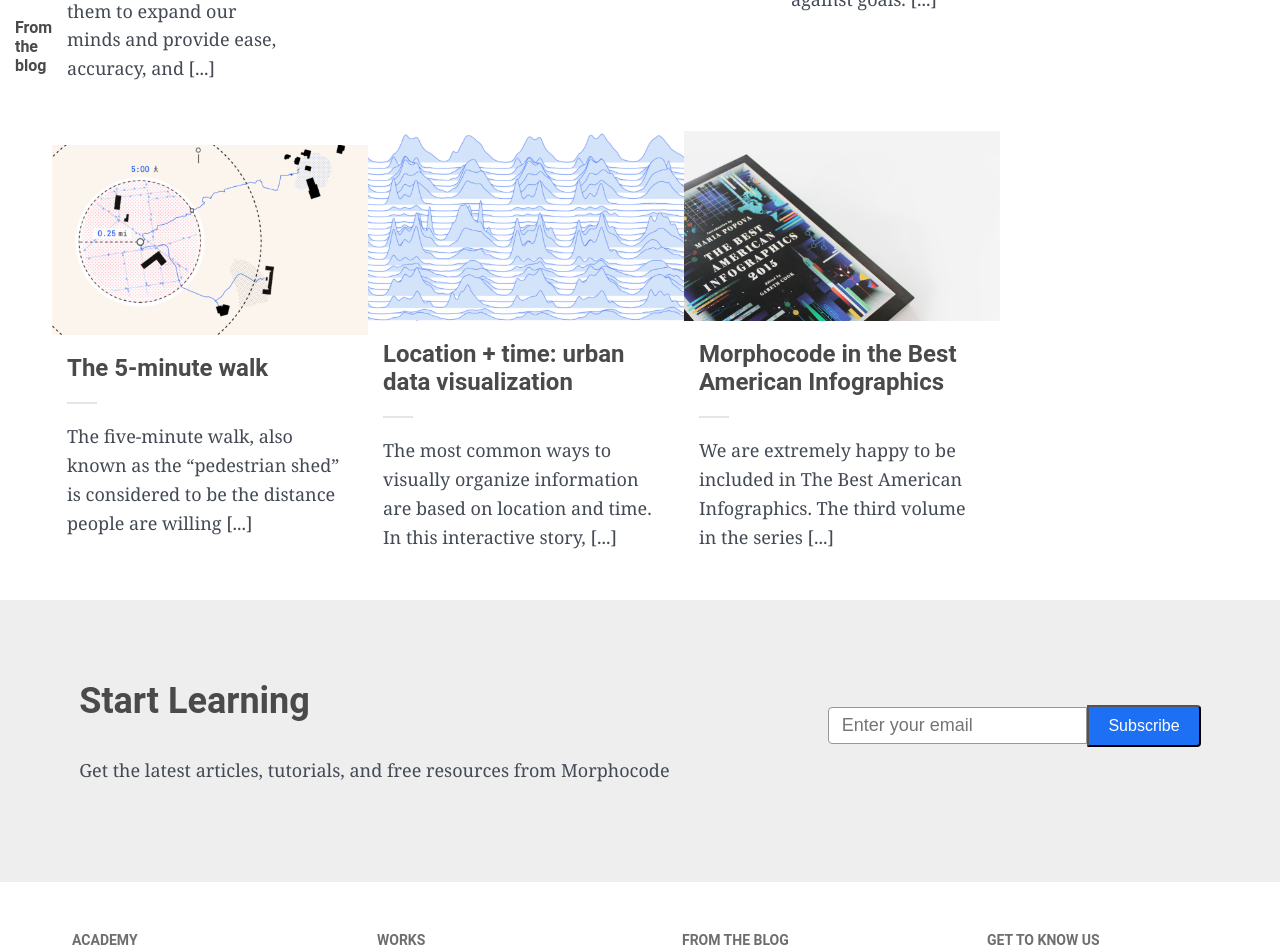
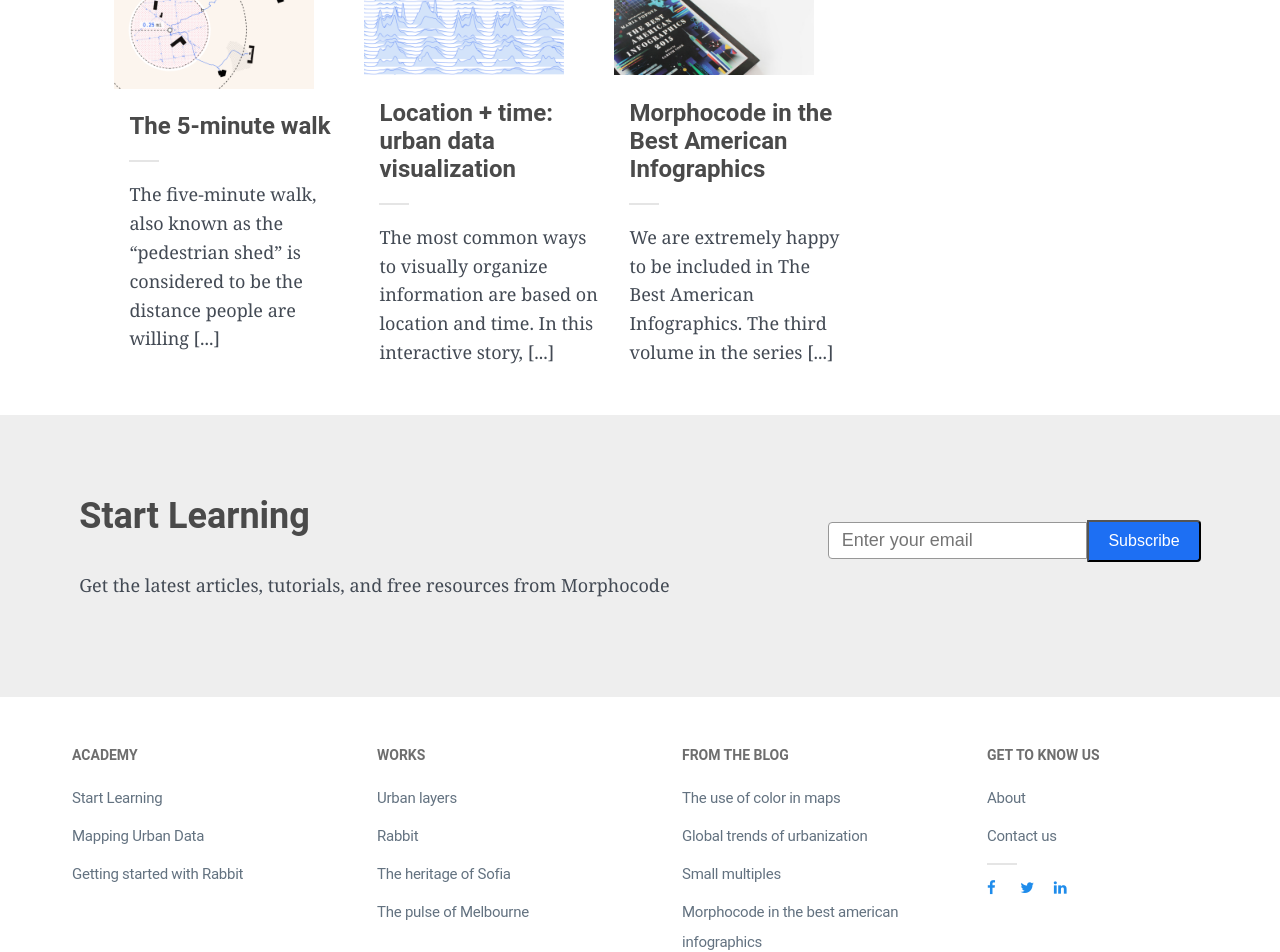
Before and after one commit to jgsheppa/react-landing-page-clone-sept-2020, a React (Create React App) app: page / in a window 1280 px wide. Shown: the part 2080-3032 px from the top of the page. Built offline with nearby package versions, Linux system fonts and the light colour scheme.

Commit message:
Add social media logos

```diff
--- a/package.json
+++ b/package.json
@@ -9,6 +9,7 @@
     "@testing-library/user-event": "^7.1.2",
     "react": "^16.13.1",
     "react-dom": "^16.13.1",
+    "react-helmet": "^6.1.0",
     "react-scripts": "3.4.3"
   },
   "scripts": {
--- a/src/App.js
+++ b/src/App.js
@@ -2,6 +2,7 @@
 import { jsx, css } from '@emotion/core';
 /** @jsxFrag React.Fragment */
 import React from 'react';
+import { Helmet } from 'react-helmet';
 import morphocodeLogo from './images/morphocode-logo.png';
 import exploringCities from './images/morphocode-exploring-cities.png';
 import illustrationWork from './images/morphocode-illustration-workflow.png';
@@ -183,7 +184,7 @@ const flexBoxGrid = css`
   flex-direction: row;
   max-height: 350;
   align-items: center;
-  max-width: 1200px;
+  max-width: 750px;
 
   .blogPost {
     display: flex;
@@ -196,7 +197,7 @@ const flexBoxGrid = css`
   }
 
   .col {
-    flex: 1;
+    flex: 1 50px;
   }
 
   h2 {
@@ -209,9 +210,8 @@ const flexBoxGrid = css`
   }
 
   img {
-    max-width: 100%;
-    max-height: auto;
-    display: block;
+    max-width: 200px;
+    max-height: 350px;
   }
 
   a {
@@ -296,7 +296,7 @@ const footerStyles = css`
     font-size: 15px;
   }
 
-  div {
+  > div {
     display: flex;
     flex-direction: column;
   }
@@ -321,6 +321,32 @@ const footerInfoStyles = css`
   }
 `;
 
+const socialMediaStyles = css`
+  display: flex;
+  flex-direction: row;
+  max-width: 100px;
+
+  a {
+    text-decoration: none !important;
+    padding: 0;
+    color: #1f8ceb;
+    width: 19px;
+    height: 19px;
+    margin: 0 16px 0 0;
+    opacity: 1;
+  }
+
+  .fa::before {
+    width: 19px;
+    height: 19px;
+  }
+
+  .fa:hover {
+    transition: color 0.3s, opacity 0.3s, transform 0.3s;
+    color: #1d6ff3;
+  }
+`;
+
 const divider = css`
   margin-top: 0.5em;
   margin-bottom: 0.5em;
@@ -332,6 +358,12 @@ const divider = css`
 function App() {
   return (
     <>
+      <Helmet>
+        <link
+          rel="stylesheet"
+          href="https://cdnjs.cloudflare.com/ajax/libs/font-awesome/4.7.0/css/font-awesome.min.css"
+        ></link>
+      </Helmet>
       <header>
         <div css={headerStyles}>
           <img src={morphocodeLogo} alt="Morphocode logo" />
@@ -523,16 +555,10 @@ function App() {
           <a>About</a>
           <a>Contact us</a>
           <div css={divider}></div>
-          <div>
-            <a>
-              <img />
-            </a>
-            <a>
-              <img />
-            </a>
-            <a>
-              <img />
-            </a>
+          <div css={socialMediaStyles}>
+            <a href="#" class="fa fa-facebook"></a>
+            <a href="#" class="fa fa-twitter"></a>
+            <a href="#" class="fa fa-linkedin"></a>
           </div>
         </div>
       </footer>
```
Also changed, not shown: 1 other file (tests, documents, lock files or other folders).
